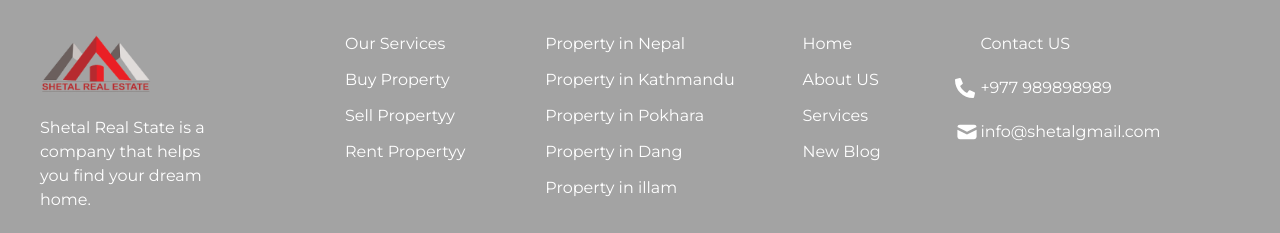
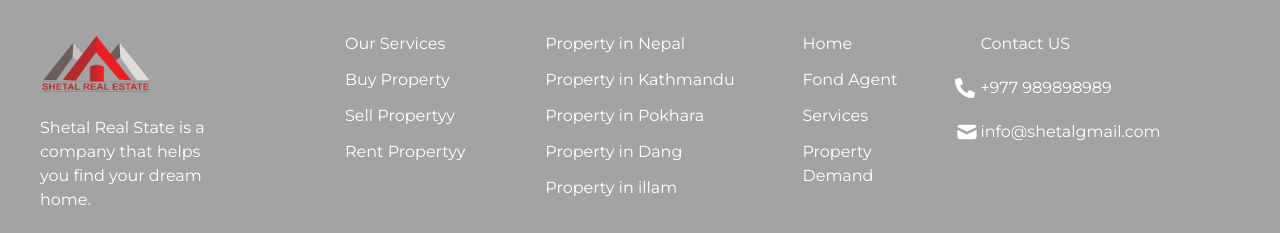
Before and after one commit to nikhilpantha/sheetalproperty, a React (Create React App) app: page /myProfile in a window 1280 px wide. Shown: the part 1915-2148 px from the top of the page. Built offline with nearby package versions, Linux system fonts and the light colour scheme.

Commit message:
upload img

```diff
--- a/src/components/Common/Footer/Pages.jsx
+++ b/src/components/Common/Footer/Pages.jsx
@@ -9,13 +9,13 @@ const Pages = () => {
             <a href="/">Home</a>
           </li>
           <li>
-            <a href="/">About US</a>
+            <a href="/findAgent">Fond Agent</a>
           </li>
           <li>
-            <a href="/">Services</a>
+            <a href="/homeLone">Services</a>
           </li>
           <li>
-            <a href="/">New Blog</a>
+            <a href="/propertyDemand">Property Demand</a>
           </li>
         </ul>
       </div>
```
